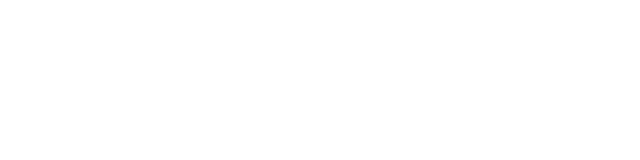
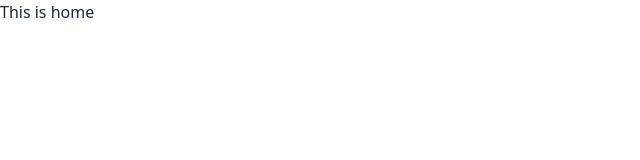
Before and after one commit to Abrar-404/marcuricit_client, a React (Vite) app: page / in a window 1280 px wide. Shown: the top 160 px of the page, without its empty margins (0-640 px from the left). Built offline with nearby package versions, Linux system fonts and the light colour scheme.

Commit message:
adde outlet to mainlayout

```diff
--- a/src/Components/Layout/MainLayout.jsx
+++ b/src/Components/Layout/MainLayout.jsx
@@ -1,7 +1,9 @@
+import { Outlet } from "react-router-dom";
+
 const MainLayout = () => {
   return (
     <div>
-
+      <Outlet></Outlet>
     </div>
   );
 };
```
